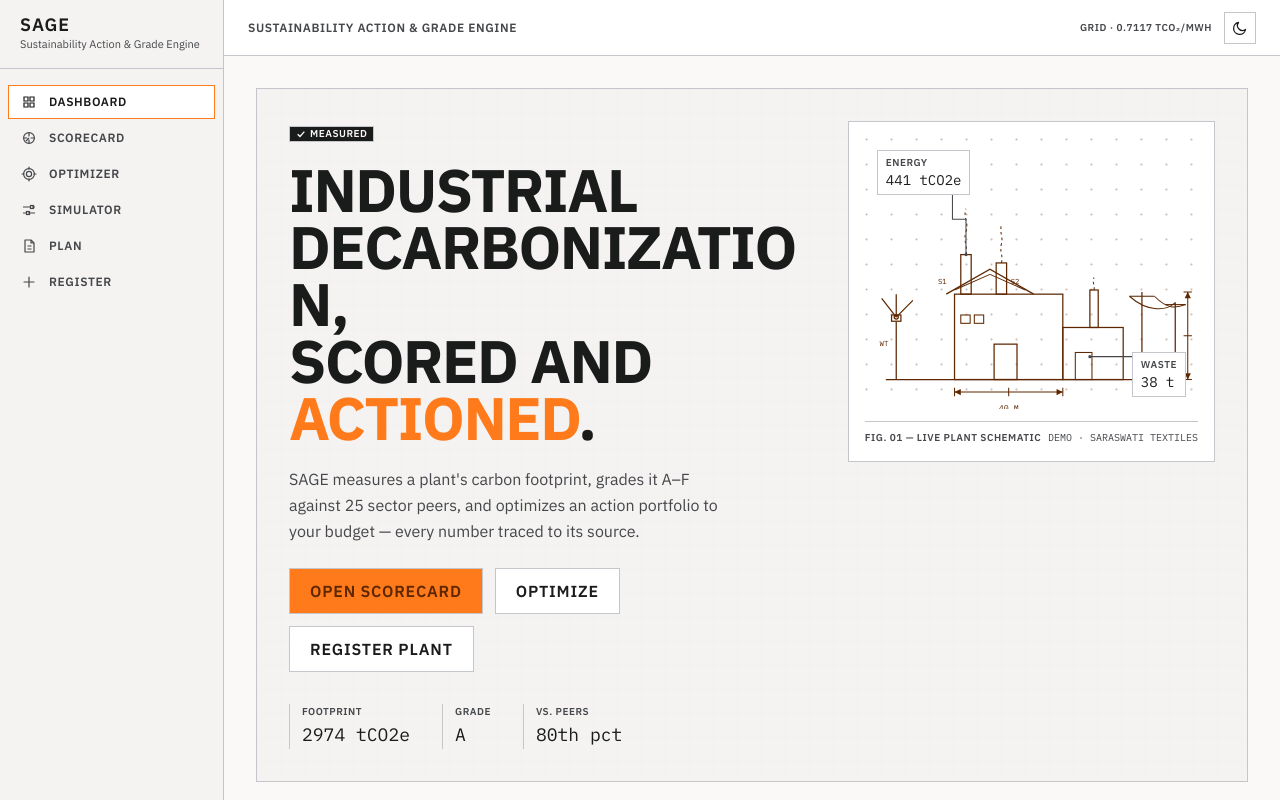
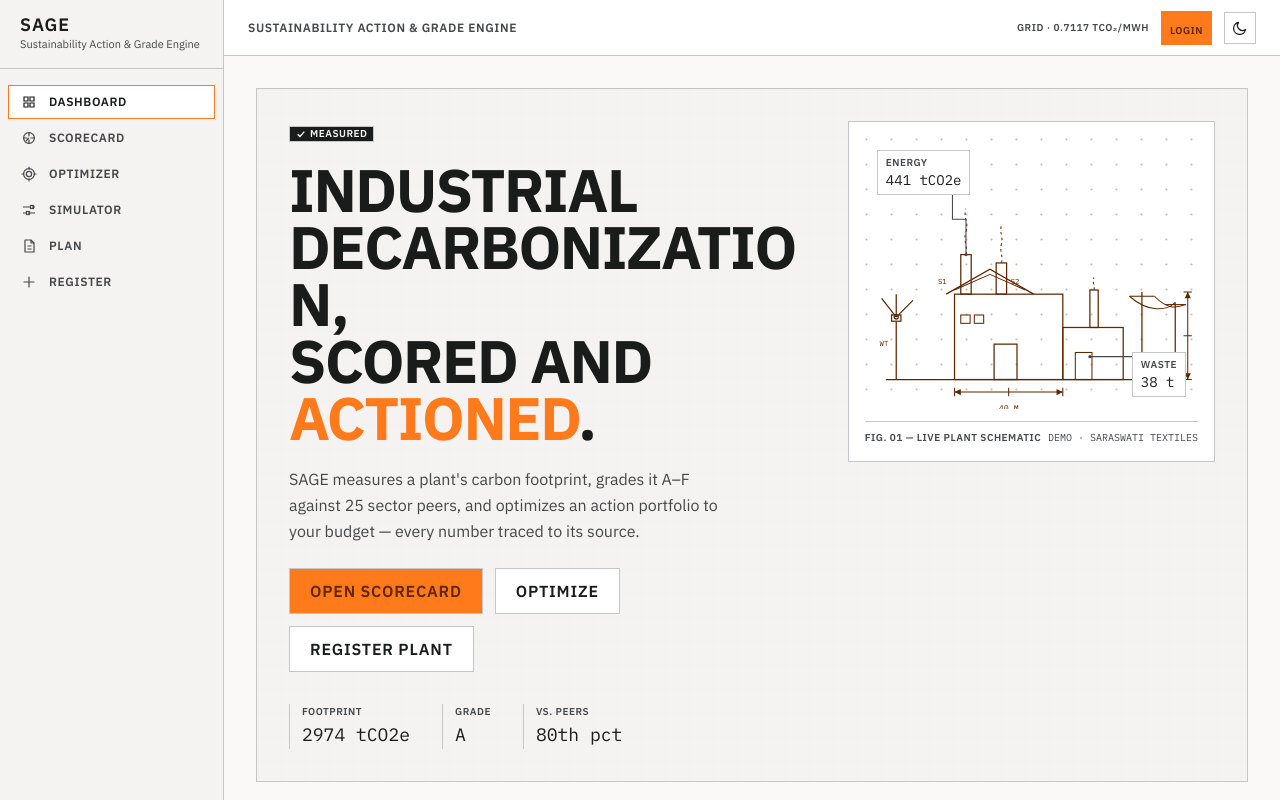
Before and after one commit to am-devanand/SAGE, a Next.js app: page / in a window 1280 px wide. Shown: the top 800 px of the page. Built offline with nearby package versions, Linux system fonts and the light colour scheme.

Commit message:
Wrap app with auth provider and update shell with user actions
Ultraworked with [Sisyphus](https://github.com/code-yeongyu/oh-my-openagent)

Co-authored-by: Sisyphus <clio-agent@sisyphuslabs.ai>

```diff
--- a/app/layout.tsx
+++ b/app/layout.tsx
@@ -3,6 +3,7 @@ import { IBM_Plex_Mono, IBM_Plex_Sans } from "next/font/google";
 import { ThemeProvider } from "next-themes";
 import "./globals.css";
 import { APP_NAME, APP_TAGLINE } from "@/lib/brand";
+import { AuthProvider } from "@/lib/auth-store";
 import { PlantProvider } from "@/lib/plant-store";
 import { AppShell } from "@/components/app-shell";
 
@@ -35,9 +36,11 @@ export default function RootLayout({
         className={`${plexSans.variable} ${plexMono.variable} antialiased`}
       >
         <ThemeProvider attribute="class" defaultTheme="light" enableSystem={false}>
-          <PlantProvider>
-            <AppShell>{children}</AppShell>
-          </PlantProvider>
+          <AuthProvider>
+            <PlantProvider>
+              <AppShell>{children}</AppShell>
+            </PlantProvider>
+          </AuthProvider>
         </ThemeProvider>
       </body>
     </html>
--- a/components/app-shell.tsx
+++ b/components/app-shell.tsx
@@ -10,6 +10,8 @@ import { usePathname } from "next/navigation";
 import { APP_NAME, APP_TAGLINE } from "@/lib/brand";
 import { ThemeToggle } from "@/components/theme-toggle";
 import { usePlant } from "@/lib/plant-store";
+import { useAuth } from "@/lib/auth-store";
+import { useRouter } from "next/navigation";
 
 const NAV = [
   { href: "/", label: "Dashboard", icon: "grid" },
@@ -62,13 +64,16 @@ const ICONS: Record<string, React.ReactNode> = {
 
 export function AppShell({ children }: { children: React.ReactNode }) {
   const pathname = usePathname();
+  const router = useRouter();
+  const { user, logout } = useAuth();
   const { input, plants, setPlant } = usePlant();
   const currentIndex = Math.max(0, plants.findIndex((p) => p.name === input.name));
+  const isAuthPage = pathname === "/login" || pathname === "/signup";
 
   return (
     <div className="flex min-h-screen bg-bg text-ink">
-      {/* Sidebar */}
-      <aside className="hidden w-56 shrink-0 flex-col border-r border-line bg-bg-elevated md:flex">
+      {/* Sidebar — hidden on auth pages */}
+      {isAuthPage ? null : <aside className="hidden w-56 shrink-0 flex-col border-r border-line bg-bg-elevated md:flex">
         <div className="border-b border-line px-5 py-4">
           <Link href="/" className="block">
             <div className="label-caps text-lg leading-none text-ink">{APP_NAME}</div>
@@ -112,7 +117,7 @@ export function AppShell({ children }: { children: React.ReactNode }) {
             ))}
           </select>
         </div>
-      </aside>
+      </aside>}
 
       {/* Main column */}
       <div className="flex min-w-0 flex-1 flex-col">
@@ -129,6 +134,15 @@ export function AppShell({ children }: { children: React.ReactNode }) {
             <span className="label-caps hidden text-[10px] text-ink-muted sm:inline">
               Grid · 0.7117 tCO₂/MWh
             </span>
+            {isAuthPage ? null : user ? (
+              <>
+                <span className="hidden font-mono text-xs text-ink-muted sm:inline">{user.email}</span>
+                <Link href="/select-plant" className="label-caps text-[10px] text-accent hover:underline">Switch plant</Link>
+                <button type="button" onClick={() => { logout(); router.push("/login"); }} className="btn-press border border-line bg-surface px-2 py-1 text-ink hover:border-accent"><span className="label-caps text-[10px]">Logout</span></button>
+              </>
+            ) : (
+              <Link href="/login" className="btn-press border border-accent bg-accent px-2 py-1 text-accent-ink"><span className="label-caps text-[10px]">Login</span></Link>
+            )}
             <ThemeToggle />
           </div>
         </header>
```
